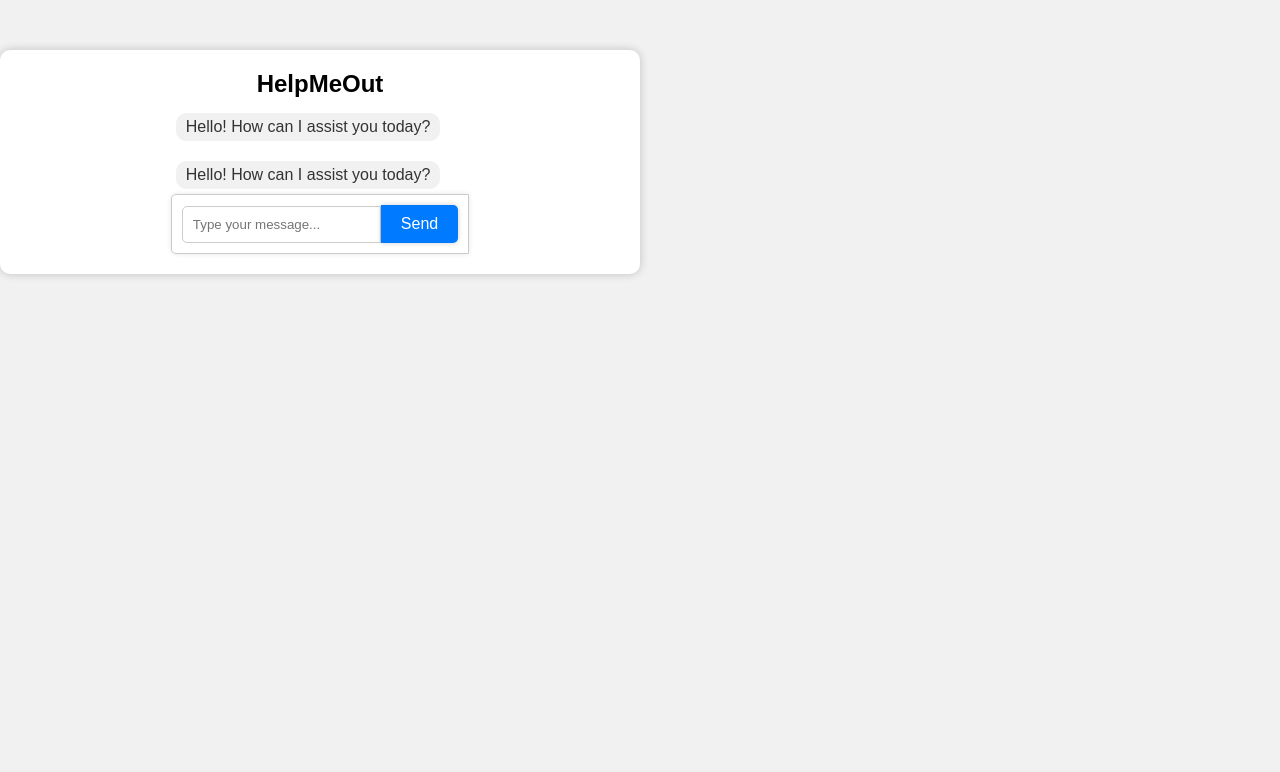
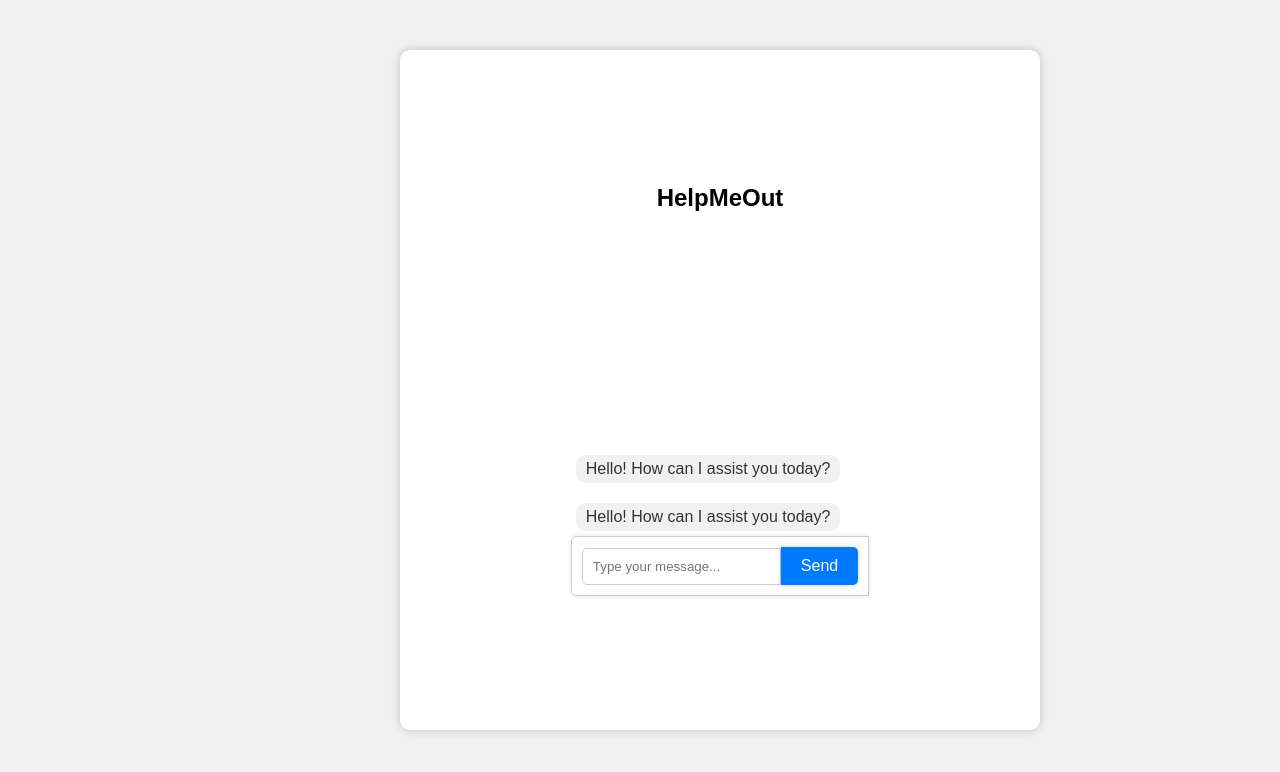
Before and after one commit to aritradey-CS/HelpMeOut, a React (Create React App) app: page / in a window 1280 px wide. Shown: the top 772 px of the page. Built offline with nearby package versions, Linux system fonts and the light colour scheme.

Commit message:
Auto scrolling update

```diff
--- a/src/App.css
+++ b/src/App.css
@@ -28,6 +28,8 @@ body {
   width: 100%;
   max-width: 600px;
   position: relative;
+  height: 80vh;
+    margin-left: 50vh;
 
   /* Center the chatbox using CSS Grid */
   display: grid;
```
